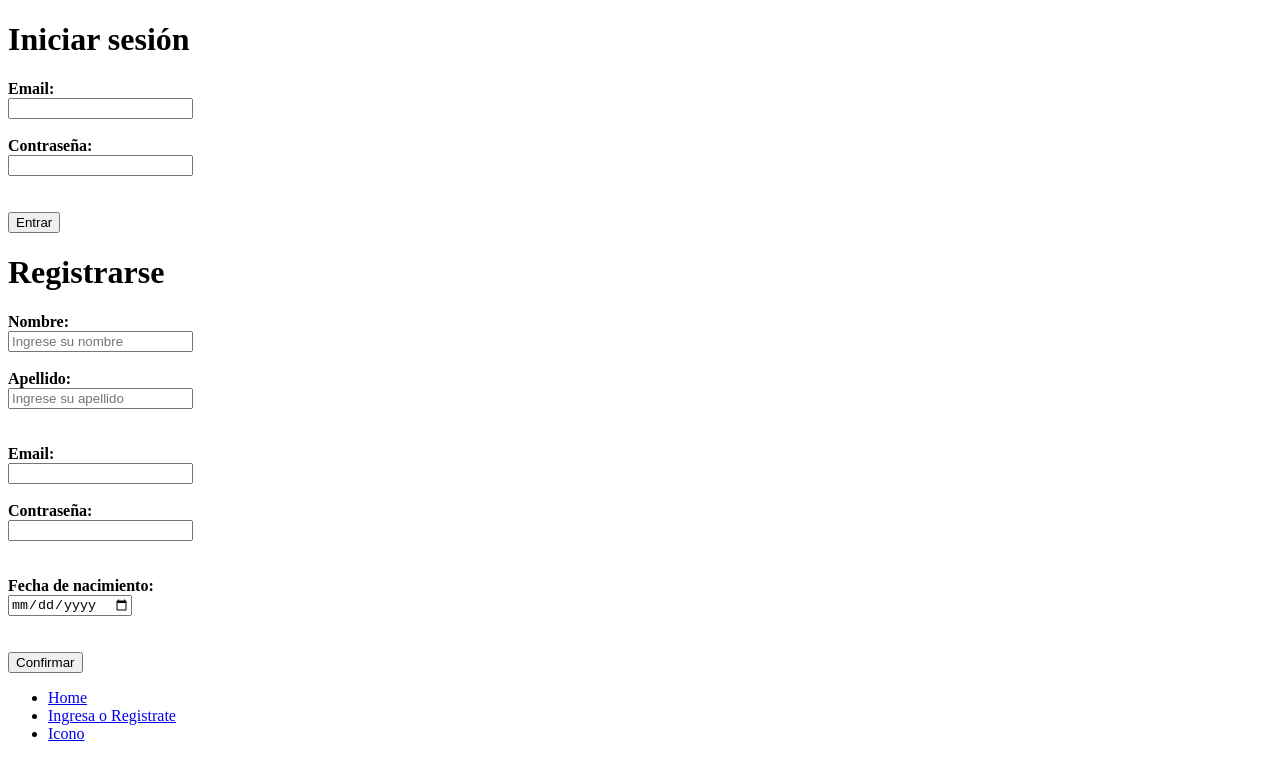
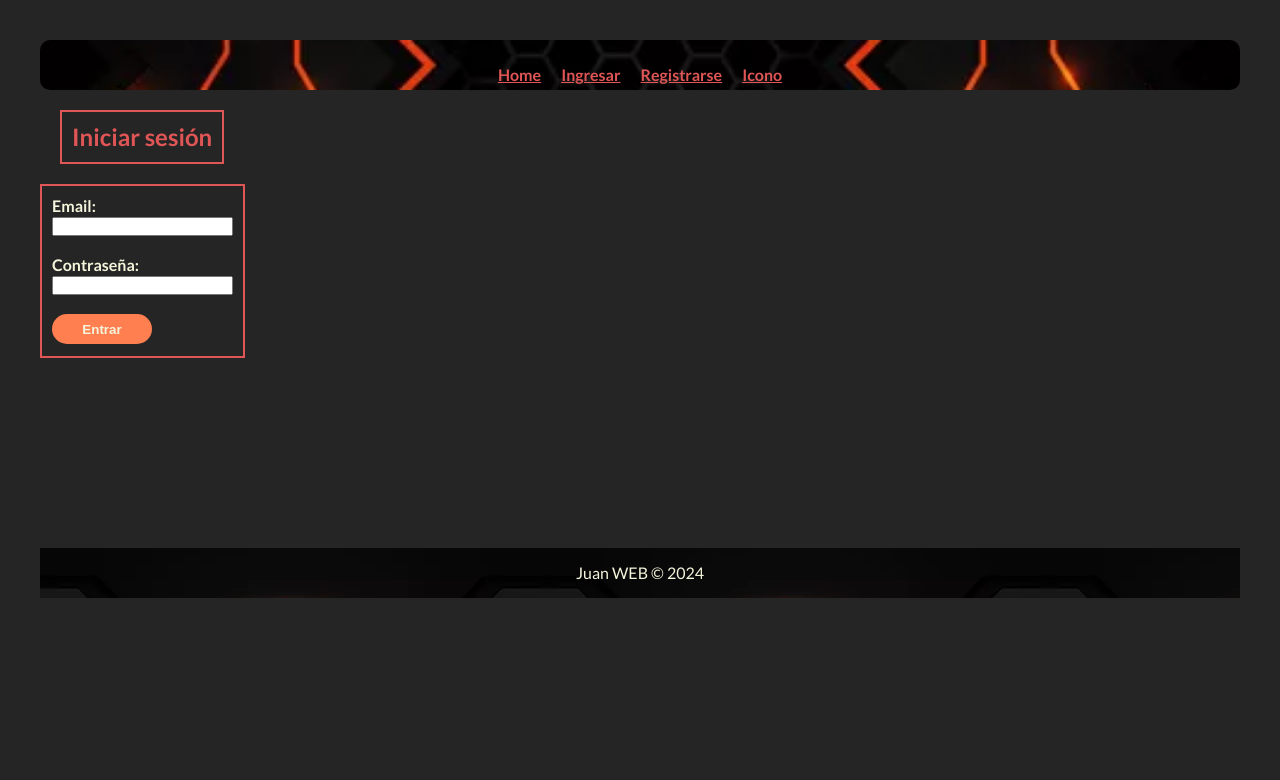
Before and after one commit to Juan3727/Aplicaciones-web, a plain HTML site: page login.html in a window 1280 px wide. Drawn offline with Linux system fonts and the light colour scheme.

Commit message:
first commit

```diff
--- a/login.html
+++ b/login.html
@@ -3,13 +3,27 @@
 <head>
     <meta charset="UTF-8">
     <meta name="viewport" content="width=device-width, initial-scale=1.0">
+    <link rel="stylesheet" type="text/css" href="styles.css">
     <title>Ingresar</title>
 </head>
+<!----- Navbar---->
+<div class="navdar" style="background-image: url('./Elementos/D_NQ_NP_988449-MLA51577257247_092022-O.webp')">
+<header>
+    <ul>
+        <li> <a href="./home.html" >Home</a> </li>
+        <li> <a href="./login.html" >Ingresar</a> </li>
+        <li> <a href="./registro.html" >Registrarse</a> </li>
+        <li> <a href="./Elementos/computadora.png" >Icono</a> </li>
+    </ul>
+</div>
+</header>
 <body>
- <h1>Iniciar sesión</h1>
+ <div class="h2">
+ <h2>Iniciar sesión</h2>
+ </div>
 
  <form action="" method="post">
-    <div>
+    <div class="login">
         <label for="txtEmail">
             <b>Email:</b>
          </label>
@@ -17,78 +31,18 @@
          <input type="email" id="txtEmail" name="txtEmail" required>
          <br><br>
          <label for="txtPass">
-          <b>Contraseña:</b>
+            <b>Contraseña:</b>
          </label>
          <br>
          <input type="password" id="txtPass" name="txtPass" required>
-      </div>
-      <div>
         <br><br>
-        <input type="submit" value="Entrar">
-      </div>
-
-<!DOCTYPE html>
-<html lang="en">
-<head>
-    <meta charset="UTF-8">
-    <meta name="viewport" content="width=device-width, initial-scale=1.0">
-    <title>Registrarse</title>
-</head>
-<body>
-    <h1>Registrarse</h1>
-
-    <form action="" method="post">
-        <div>
-            <label for="txtNombre">
-                <b>Nombre:</b>
-            </label>
-            <br>
-            <input type="text" id="txtNombre" name="txtNombre" class="" placeholder="Ingrese su nombre" required>
-            <br><br>
-            <label for="txtApellido">
-                <b>Apellido:</b>
-            </label>
-            <br>
-            <input type="text" id="txtApellido" name="txtApellido" class="" placeholder="Ingrese su apellido" required>
-         <div>
-
-        </div>
-           <br><br>
-           <label for="txtEmail">
-              <b>Email:</b>
-           </label>
-           <br>
-           <input type="email" id="txtEmail" name="txtEmail" required>
-           <br><br>
-           <label for="txtPass">
-            <b>Contraseña:</b>
-           </label>
-           <br>
-           <input type="password" id="txtPass" name="txtPass" required>
-        </div>
-
-        <div>
-            <br><br>
-            <label for="date">
-                <b>Fecha de nacimiento:</b>
-            </label>
-            <br>
-            <input type="date" name="date" id="date" required>
-        </div>
-
-        <div>
-            <br><br>
-            <input type="submit" value="Confirmar">
-        </div>
-    </form>
-
-<!----- Navbar---->
- <header>
-    <ul>
-        <li> <a href="./home.html" >Home</a> </li>
-        <li> <a href="./login.html" >Ingresa o Registrate</a> </li>
-        <li> <a href="./Elementos/computadora.png" >Icono</a> </li>
-    </ul>
-  </header>
+        <button class="boton">Entrar</button>
+    </div>
+    <br><br><br><br><br><br><br><br><br><br>
+    <div class="footer" style="background-image: url('./Elementos/D_NQ_NP_988449-MLA51577257247_092022-O.webp')">
+<footer>
+     Juan WEB &copy; 2024
+</footer>
+</div>
 </body>
 </html>
```
Also changed, not shown: home.html (+26 -6 lines), index.html (+13 -6 lines), processors.html (+28 -7 lines), ram.html (+26 -5 lines), videocard.html (+28 -7 lines), Elementos/D_NQ_NP_988449-MLA51577257247_092022-O.webp (added).
